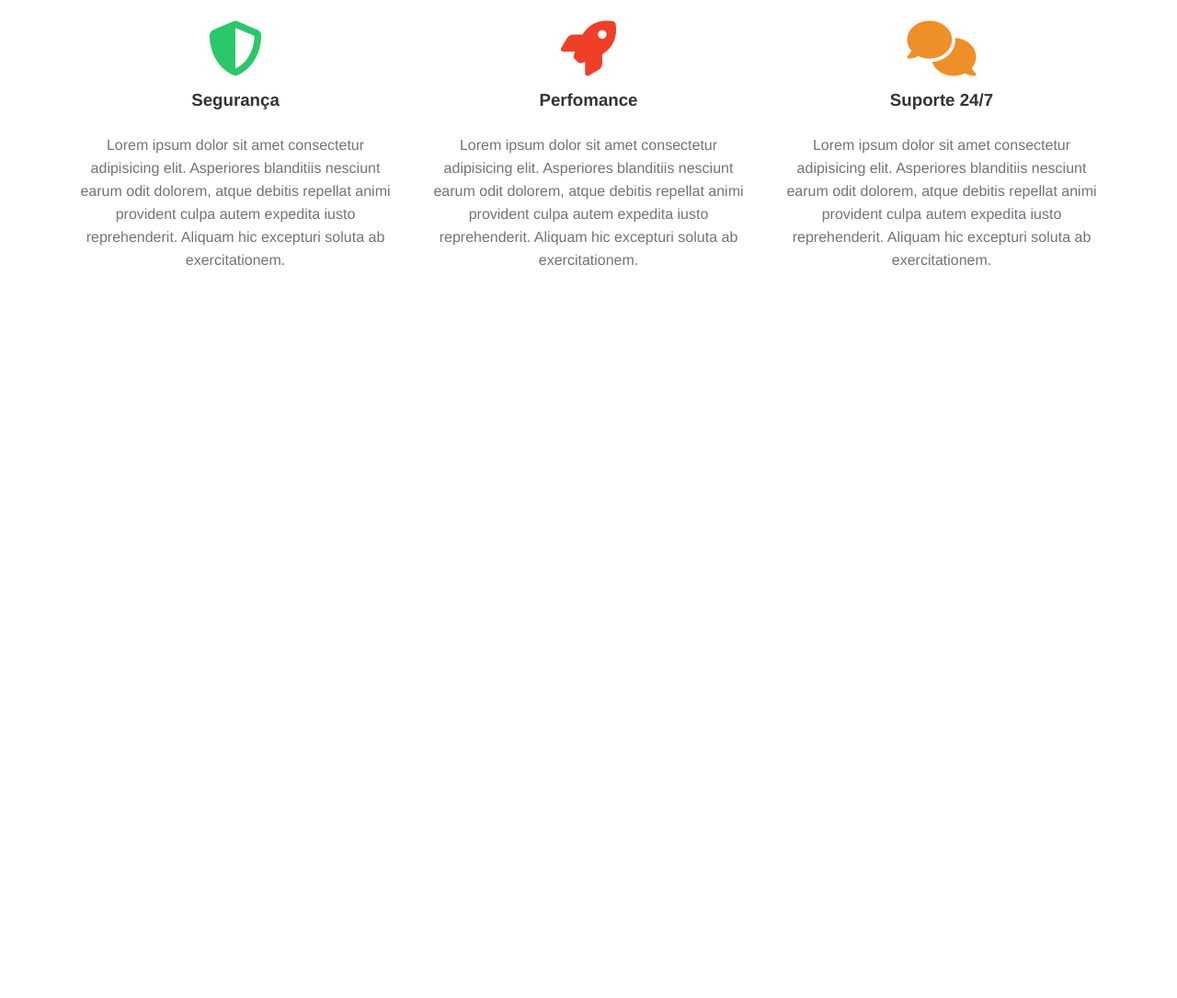
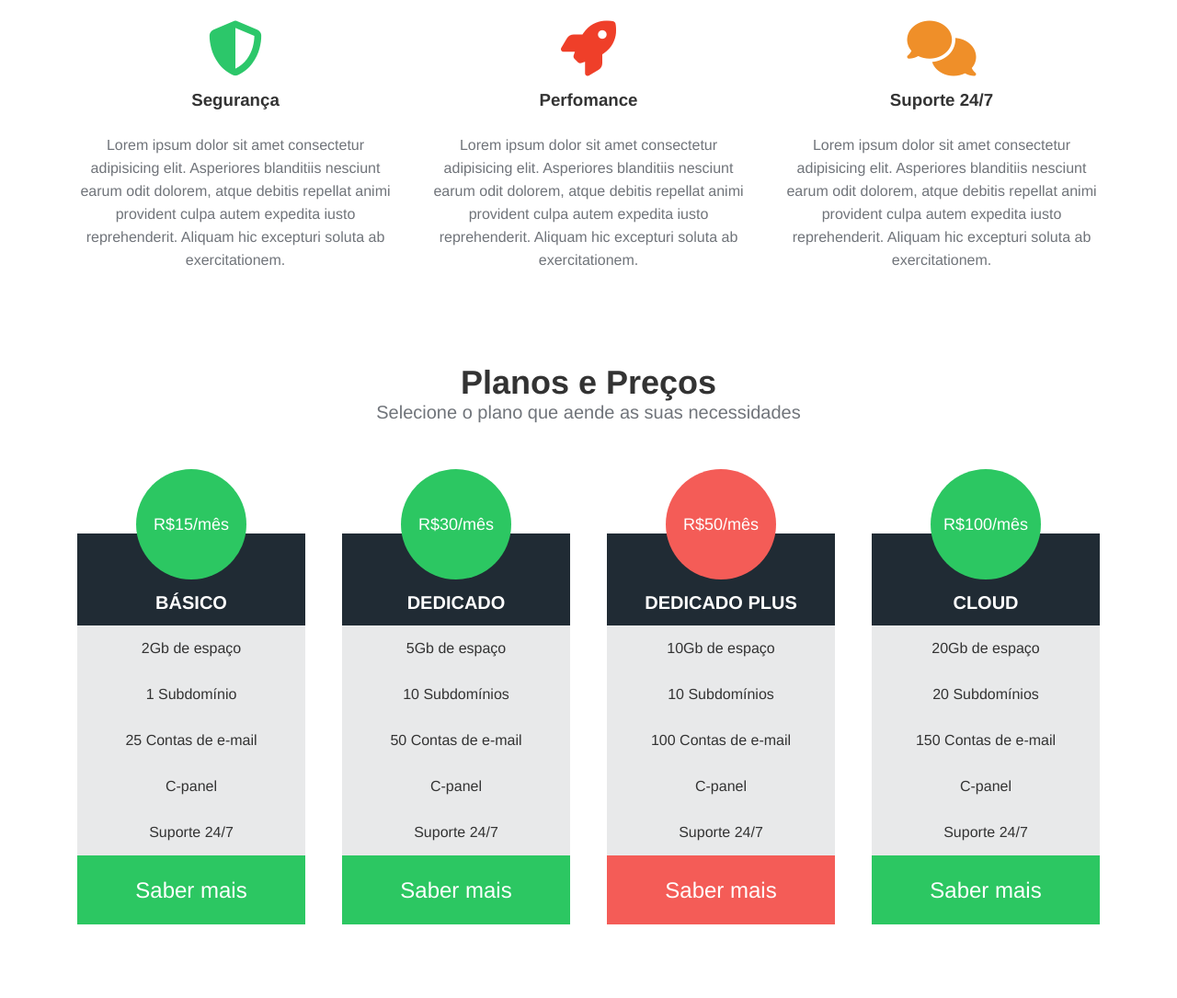
Before and after one commit to JohnSilva98/Portfolio, a plain HTML site: page hDC Host/index.html in a window 1280 px wide. Shown: the part 477-1562 px from the top of the page at 92% size. Before the commit the page ends 872 px from the top, so only its background shows below. Drawn offline with Linux system fonts and the light colour scheme.

Commit message:
finalizando seção de planos

```diff
--- a/hDC Host/index.html
+++ b/hDC Host/index.html
@@ -78,6 +78,60 @@
             </li>
           </ul>
         </section>
+        <section class="pricing-container">
+          <h2>Planos e Preços</h2>
+          <p>Selecione o plano que aende as suas necessidades</p>
+          <div class="plans-container">
+            <div class="plan">
+              <ul>
+                <li class="price">R$15/mês</li>
+                <li class="plan-name">Básico</li>
+                <li>2Gb de espaço</li>
+                <li>1 Subdomínio</li>
+                <li>25 Contas de e-mail</li>
+                <li>C-panel</li>
+                <li>Suporte 24/7</li>
+                <li class="plan-btn">Saber mais</li>
+              </ul>
+            </div>
+            <div class="plan">
+              <ul>
+                <li class="price">R$30/mês</li>
+                <li class="plan-name">Dedicado</li>
+                <li>5Gb de espaço</li>
+                <li>10 Subdomínios</li>
+                <li>50 Contas de e-mail</li>
+                <li>C-panel</li>
+                <li>Suporte 24/7</li>
+                <li class="plan-btn">Saber mais</li>
+              </ul>
+            </div>
+            <div class="plan">
+              <ul>
+                <li class="price recommended">R$50/mês</li>
+                <li class="plan-name">Dedicado Plus</li>
+                <li>10Gb de espaço</li>
+                <li>10 Subdomínios</li>
+                <li>100 Contas de e-mail</li>
+                <li>C-panel</li>
+                <li>Suporte 24/7</li>
+                <li class="plan-btn recommended">Saber mais</li>
+              </ul>
+            </div>
+            <div class="plan">
+              <ul>
+                <li class="price">R$100/mês</li>
+                <li class="plan-name">Cloud</li>
+                <li>20Gb de espaço</li>
+                <li>20 Subdomínios</li>
+                <li>150 Contas de e-mail</li>
+                <li>C-panel</li>
+                <li>Suporte 24/7</li>
+                <li class="plan-btn">Saber mais</li>
+              </ul>
+            </div>
+          </div>
+        </section>
       </main>
     </div>
   </body>
--- a/hDC Host/styles.css
+++ b/hDC Host/styles.css
@@ -108,3 +108,72 @@ nav {
 .services-container p {
   line-height: 25px;
 }
+
+.pricing-container {
+  padding-bottom: 5rem;
+  text-align: center;
+}
+
+.pricing-container h2 {
+  font-size: 36px;
+}
+.pricing-container p {
+  font-size: 20px;
+}
+.plans-container {
+  display: flex;
+  justify-content: space-between;
+  width: 90%;
+  margin: 50px auto 0;
+}
+
+.plan {
+  flex: 1;
+  max-width: 275px;
+  margin: 0 20px;
+}
+
+.plan ul {
+  padding: 0;
+}
+.plan li {
+  list-style: none;
+  height: 50px;
+  line-height: 50px;
+  background-color: #e8e9ea;
+  color: #333;
+}
+.plan .price {
+  width: 120px;
+  height: 120px;
+  border-radius: 50%;
+  background-color: #2cc762;
+  color: #fff;
+  text-align: center;
+  line-height: 120px;
+  margin: 0 auto -50px;
+  font-size: 18px;
+  position: relative;
+}
+
+.plan .plan-name {
+  text-transform: uppercase;
+  font-size: 20px;
+  font-weight: bold;
+  color: #fff;
+  background-color: #202b34;
+  padding: 50px 0;
+}
+
+.plan .plan-btn {
+  background-color: #2cc762;
+  color: #fff;
+  font-size: 24px;
+  height: 75px;
+  line-height: 75px;
+  cursor: pointer;
+}
+
+.plan .recommended {
+  background-color: #f45c57;
+}
```
